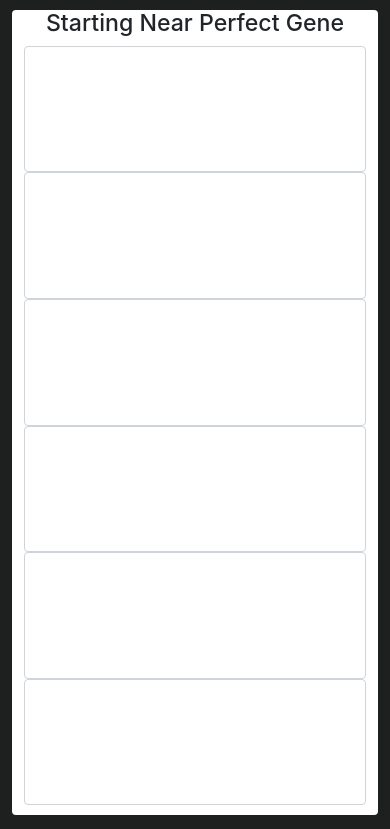
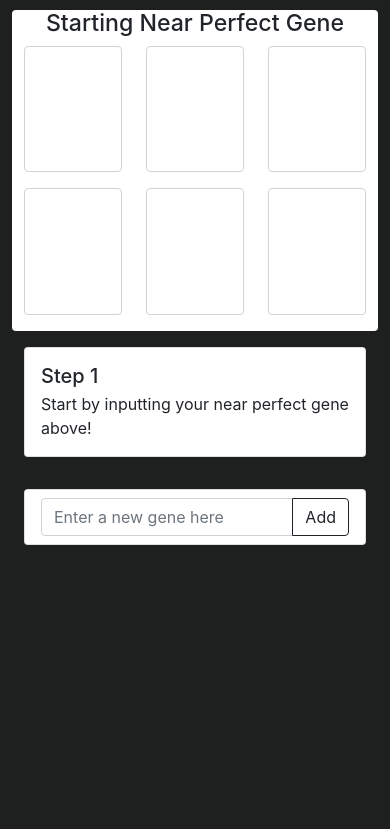
Before and after one commit to scothampel/rust-genetics, a React (Create React App) app: page / in a window 390 px wide. Shown: the top 829 px of the page. Built offline with nearby package versions, Linux system fonts and the light colour scheme.

Commit message:
Design change to improve mobile

```diff
--- a/src/PerfectInput.js
+++ b/src/PerfectInput.js
@@ -22,25 +22,25 @@ export default function PerfectInput(props) {
     }
 
     return (
-        <div className='PerfectInput rounded'>
+        <div className='PerfectInput rounded p-0'>
             <h3 className='text-center w-100'>Starting Near Perfect Gene</h3>
             <form className='row m-0'>
-                <div className='form-group col-md-2'>
+                <div className='form-group col-4 col-md-2 mb-3'>
                     <input type='text' className='form-control gene-input text-center' id='gene1' onChange={handleChange} aria-describedby='gene1' maxLength={1} value={gene.gene1} />
                 </div>
-                <div className='form-group col-md-2'>
+                <div className='form-group col-4 col-md-2 mb-3'>
                     <input type='text' className='form-control gene-input text-center' id='gene2' onChange={handleChange} aria-describedby='gene2' maxLength={1} value={gene.gene2} />
                 </div>
-                <div className='form-group col-md-2'>
+                <div className='form-group col-4 col-md-2 mb-3'>
                     <input type='text' className='form-control gene-input text-center' id='gene3' onChange={handleChange} aria-describedby='gene3' maxLength={1} value={gene.gene3} />
                 </div>
-                <div className='form-group col-md-2'>
+                <div className='form-group col-4 col-md-2 mb-3'>
                     <input type='text' className='form-control gene-input text-center' id='gene4' onChange={handleChange} aria-describedby='gene4' maxLength={1} value={gene.gene4} />
                 </div>
-                <div className='form-group col-md-2'>
+                <div className='form-group col-4 col-md-2 mb-3'>
                     <input type='text' className='form-control gene-input text-center' id='gene5' onChange={handleChange} aria-describedby='gene5' maxLength={1} value={gene.gene5} />
                 </div>
-                <div className='form-group col-md-2'>
+                <div className='form-group col-4 col-md-2 mb-3'>
                     <input type='text' className='form-control gene-input text-center' id='gene6' onChange={handleChange} aria-describedby='gene6' maxLength={1} value={gene.gene6} />
                 </div>
             </form>
```
